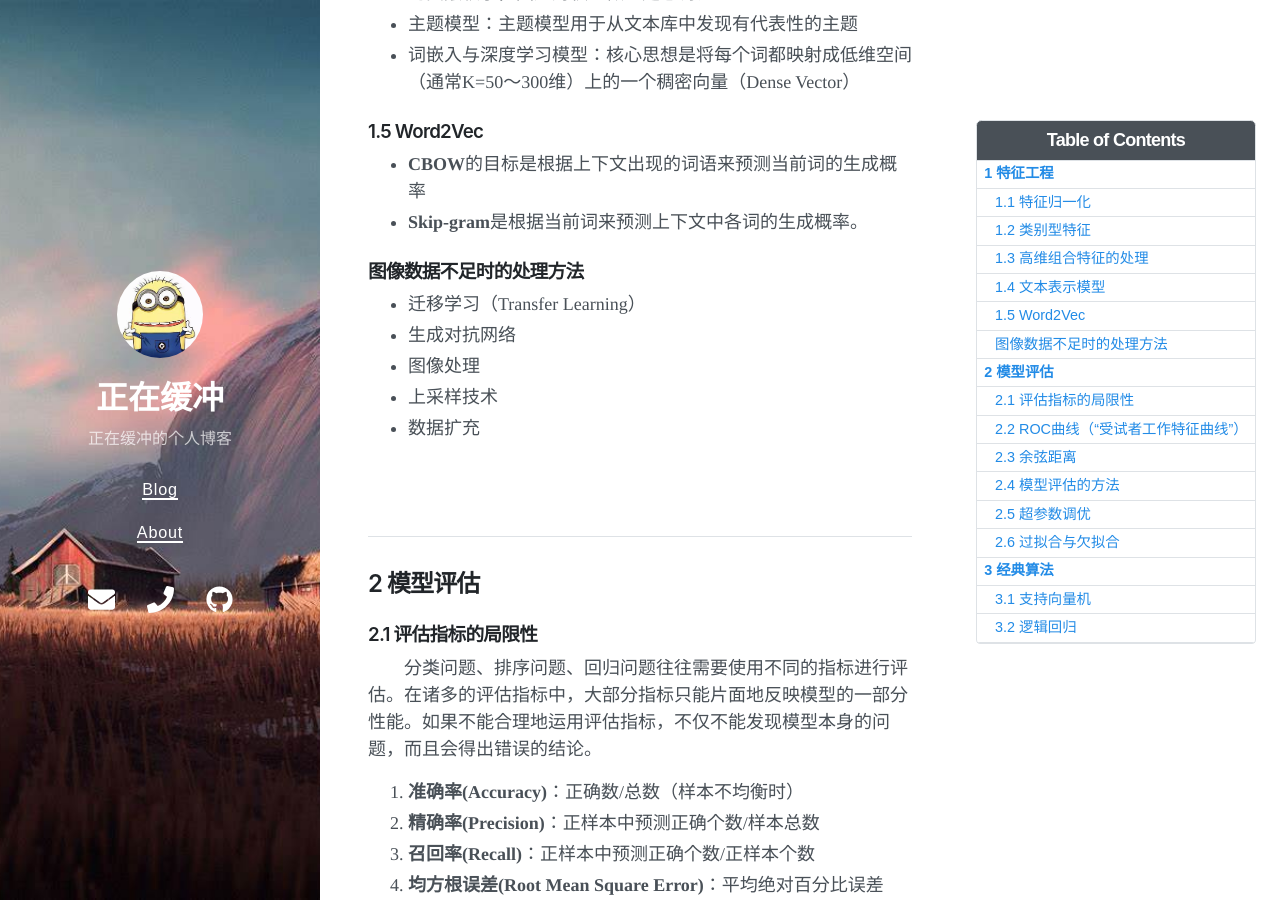
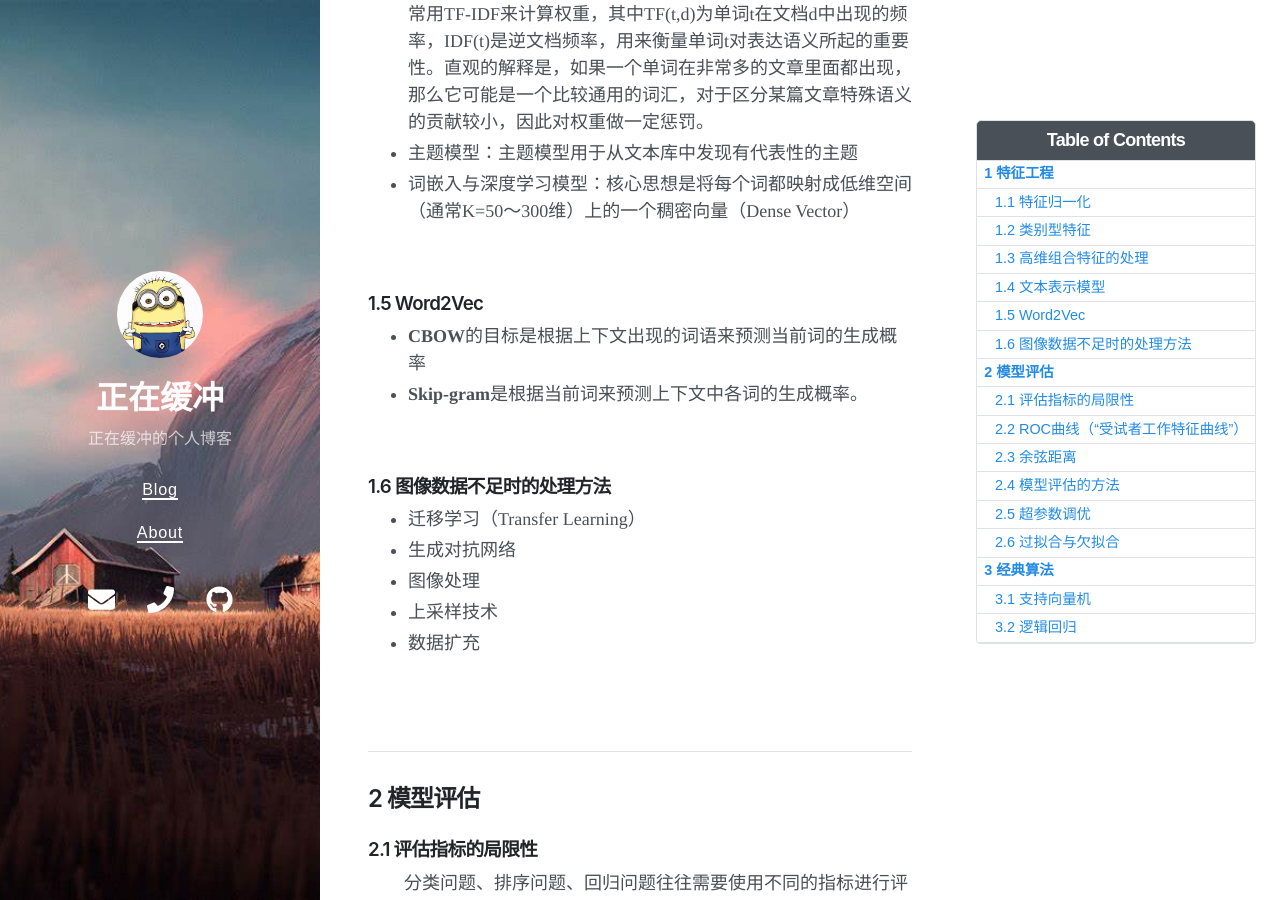
Before and after one commit to Zzhc3321/personal-blog.github.io, a Jekyll site: the page built from _posts/2022-06-12-机器学习知识点.md, in a window 1280 px wide and 900 px high, scrolled down 1200 px. Built offline with Jekyll 4.4.1, drawn with Linux system fonts in a browser that asks for light colours; nearby versions of some CDN libraries.

Commit message:
修改文件: _posts/2022-06-12-机器学习知识点.md

```diff
--- a/_posts/2022-06-12-机器学习知识点.md
+++ b/_posts/2022-06-12-机器学习知识点.md
@@ -23,6 +23,9 @@
  - **零均值归一化**（Z-Score Normalization）
 
 
+
+<br>
+
 ### 1.2 类别型特征
 &emsp;&emsp;除了决策树等少数模型能直接处理字符串形式的输入，对于逻辑回归、支持向量机等模型来说，类别型特征必须经过处理转换成数值型特征才能正确工作。
 
@@ -32,10 +35,15 @@
 010。
 
 
+
+<br>
 ### 1.3 高维组合特征的处理
 
 &emsp;&emsp;为了提高复杂关系的拟合能力，在特征工程中经常会把一阶离散特征两两组合，构成高阶组合特征。有一种基于决策树的特征组合寻找方法，每一条从根节点到叶节点的路径都可以看成一种特征组合的方式。
 
+
+
+<br>
 ### 1.4 文本表示模型
 
  - 词袋模型和N-gram模型： 将整段文本以词为单位切分开，然后每篇文章可以表示成一个长向量，向量中的每一维代表一个单词，而该维对应的权重则反映了这个词在原文章中的重要程度。常用TF-IDF来计算权重，其中TF(t,d)为单词t在文档d中出现的频率，IDF(t)是逆文档频率，用来衡量单词t对表达语义所起的重要性。直观的解释是，如果一个单词在非常多的文章里面都出现，那么它可能是一个比较通用的词汇，对于区分某篇文章特殊语义的贡献较小，因此对权重做一定惩罚。
@@ -43,12 +51,17 @@
  - 词嵌入与深度学习模型：核心思想是将每个词都映射成低维空间（通常K=50～300维）上的一个稠密向量（Dense Vector）
 
 
+
+<br>
 ### 1.5 Word2Vec
 
  - **CBOW**的目标是根据上下文出现的词语来预测当前词的生成概率
  - **Skip-gram**是根据当前词来预测上下文中各词的生成概率。
 
-### 图像数据不足时的处理方法
+
+
+<br>
+### 1.6 图像数据不足时的处理方法
 
  - 迁移学习（Transfer Learning）
  - 生成对抗网络
@@ -74,6 +87,8 @@
  5. **F1-Score** = 2×precision×recall/(precision+recall)：只有通过P-R曲线的整体表现，才能够对模型进行更为全面的评估
 
 
+
+<br>
 ### 2.2 ROC曲线（“受试者工作特征曲线”）
 
 &emsp;&emsp;ROC曲线的横坐标为假阳性率（False Positive Rate，FPR）；纵坐标为真阳性率（True Positive Rate，TPR）。P是真实的正样本的数量，N是真实的负样本的数量，TP是P个正样本中被分类器预测为正样本的个数，FP是N个负样本中被分类器预测为正样本的个数。
@@ -85,13 +100,15 @@
 &emsp;&emsp;AUC指的是ROC曲线下的面积大小，该值能够量化地反映基于ROC曲线衡量出的模型性能。AUC的取值一般在0.5～1之间。AUC越大，说明分类器越可能把真正的正样本排在前面，分类性能越好。
 &emsp;&emsp;当正负样本的分布发生变化时，ROC曲线的形状能够基本保持不变，而P-R曲线的形状一般会发生较剧烈的变化。
 
+
+<br>
 ### 2.3 余弦距离
 
 &emsp;&emsp;通常将特征表示为向量的形式，所以在分析两个特征向量之间的相似性时，常使用余弦相似度来表示。余弦相似度的取值范围是[−1,1]，相同的两个向量之间的相似度为1。
 
 &emsp;&emsp;使得三条距离公理（正定性，对称性，三角不等式）成立，则该实数可称为这对元素之间的距离。余弦距离满足正定性和对称性，但是不满足三角不等式，因此它并不是严格定义的距离。KL距离（Kullback-Leibler Divergence），也叫作相对熵，它常用于计算两个分布之间的差异，但不满足对称性和三角不等式。
 
-
+<br>
 ### 2.4 模型评估的方法
 
  - **Holdout检验**：将原始的样本集合随机划分成训练集和验证集两部分。
@@ -99,12 +116,16 @@
  - **自助法**：对于总数为n的样本集合，进行n次有放回的随机抽样，得到大小为n的训练集。n次采样过程中，有的样本会被重复采样，有的样本没有被抽出过，将这些没有被抽出的样本作为验证集，进行模型验证。
 
 
+
+<br>
 ### 2.5 超参数调优
 
  - **网格搜索**
  - **随机搜索**：随机搜索一般会比网格搜索要快一些，但是和网格搜索的快速版一样，它的结果也是没法保证的。
  - **贝叶斯优化算法**：贝叶斯优化算法则充分利用了之前的信息。贝叶斯优化算法通过对目标函数形状进行学习，找到使目标函数向全局最优值提升的参数。
 
+
+<br>
 ### 2.6 过拟合与欠拟合
 
  - **过拟合**：获得更多的训练数据，降低模型复杂度，正则化方法，集成学习方法。
@@ -130,6 +151,7 @@
 
 
 
+<br>
 ### 3.2 逻辑回归
 
 一个事件的几率（odds）定义为该事件发生的概率与该事件不发生的概率的比值，那么逻辑回归可以看作是对于“y=1|x”这一事件的对数几率的线性回归。
```
